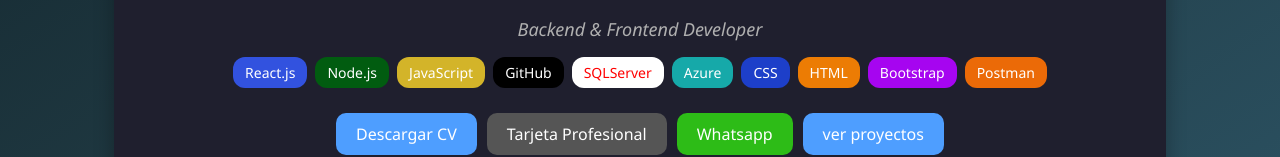
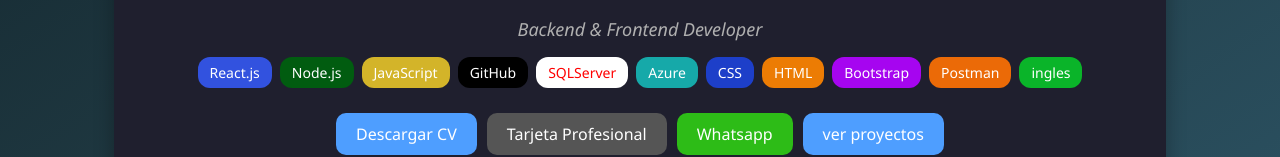
Before and after one commit to adammaster29/portafolio-2025-adam-julio, a React (Vite) app: page / in a window 1280 px wide. Shown: the part 490-647 px from the top of the page. Built offline with nearby package versions, Linux system fonts and the light colour scheme.

Commit message:
portafolio en 100% ingles

```diff
--- a/src/components/ProfileCard.jsx
+++ b/src/components/ProfileCard.jsx
@@ -19,6 +19,7 @@
         <span className='HTML'>HTML</span>
         <span className='Bootstrap'>Bootstrap</span>
         <span className='Postman'>Postman</span>
+        <span className='ingles'>ingles</span>
       </div>
 
       <div className="buttons">
--- a/src/index.css
+++ b/src/index.css
@@ -83,6 +83,9 @@
     background: #eb6a07;
 
 }
+.ingles{
+  background: #0ab429;
+}
 .buttons .btn {
   display: inline-block;
   padding: 10px 20px;
```
